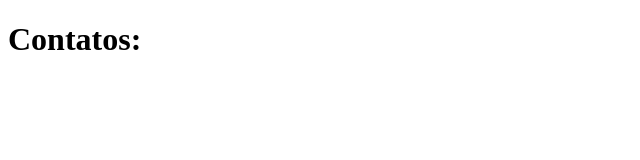
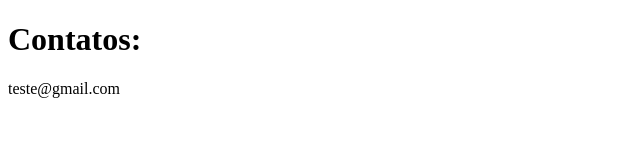
Before and after one commit to RodolfolRosa/sistema-de-cadastro, a plain HTML site: page contato.html in a window 1280 px wide. Shown: the whole page, without its empty margins (0-640 px from the left). Drawn offline with Linux system fonts and the light colour scheme.

Commit message:
Adicionando email de contato

```diff
--- a/contato.html
+++ b/contato.html
@@ -8,5 +8,6 @@
 </head>
 <body>
     <h1>Contatos:</h1>
+    <p>teste@gmail.com</p>
 </body>
 </html>
```
